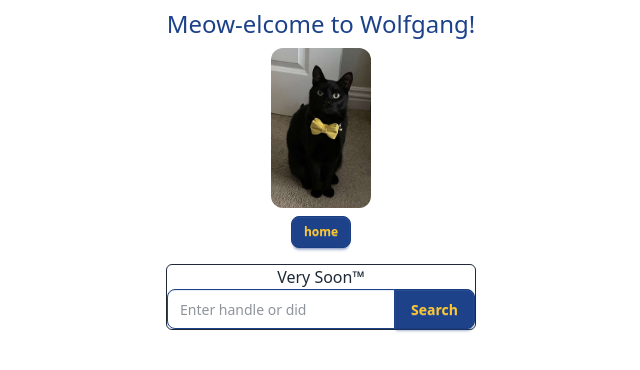
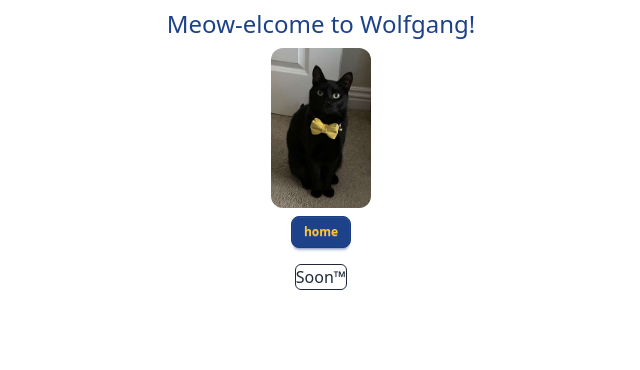
Before and after one commit to hpmartins/bsky-codes, a SvelteKit app in the folder frontend/: page /i in a window 1280 px wide. Shown: the top 370 px of the page, without its empty margins (319-959 px from the left). Built offline with nearby package versions, Linux system fonts and the light colour scheme; no server answers.

Commit message:
disabling input

```diff
--- a/frontend/src/routes/i/+page.svelte
+++ b/frontend/src/routes/i/+page.svelte
@@ -24,8 +24,8 @@
   <title>Wolfgang - {$t("features.interactions.pagetitle")}</title>
 </svelte:head>
 
-Very Soon™
-<form>
+Soon™
+<!-- <form>
   <div class="join">
     <input
       class="input input-primary join-item"
@@ -36,7 +36,7 @@ Very Soon™
     />
     <button class="btn btn-primary join-item" type="submit">Search</button>
   </div>
-</form>
+</form> -->
 {#if data.interactions}
   <h2>Results for @{data.actor}</h2>
 
```
